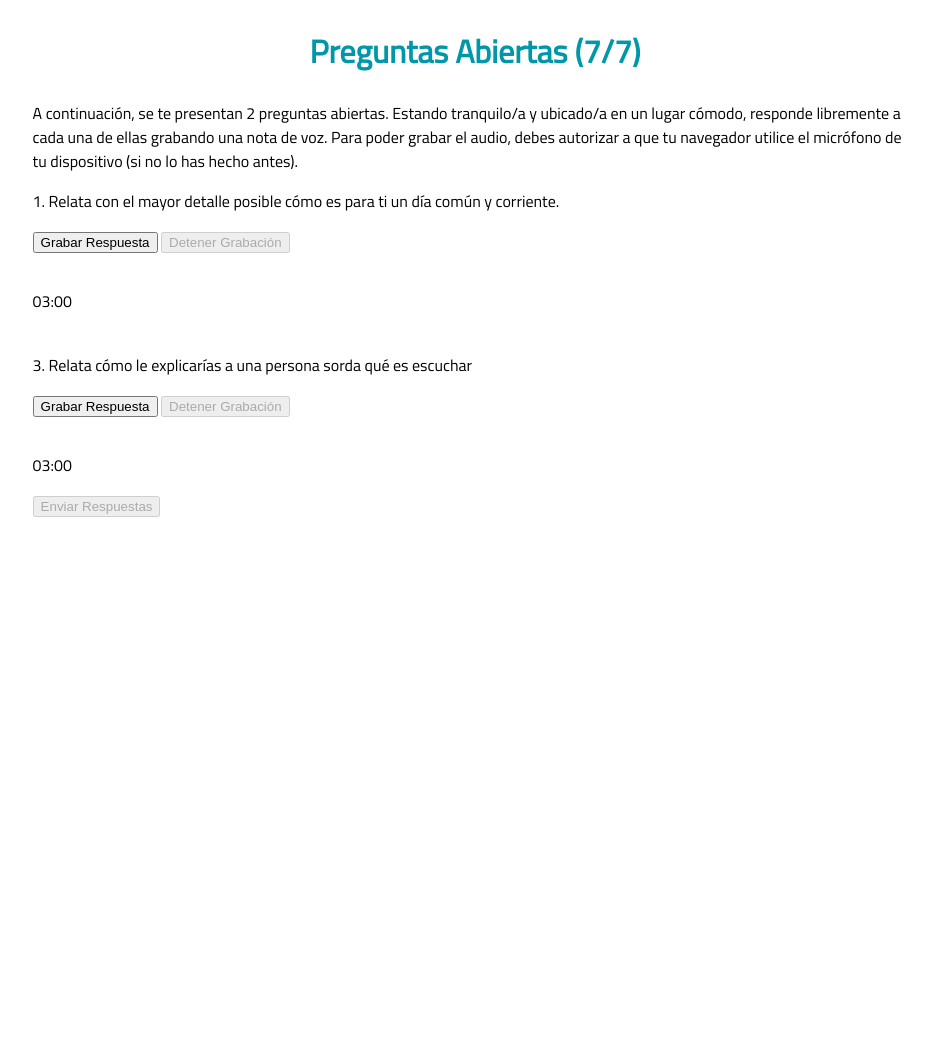
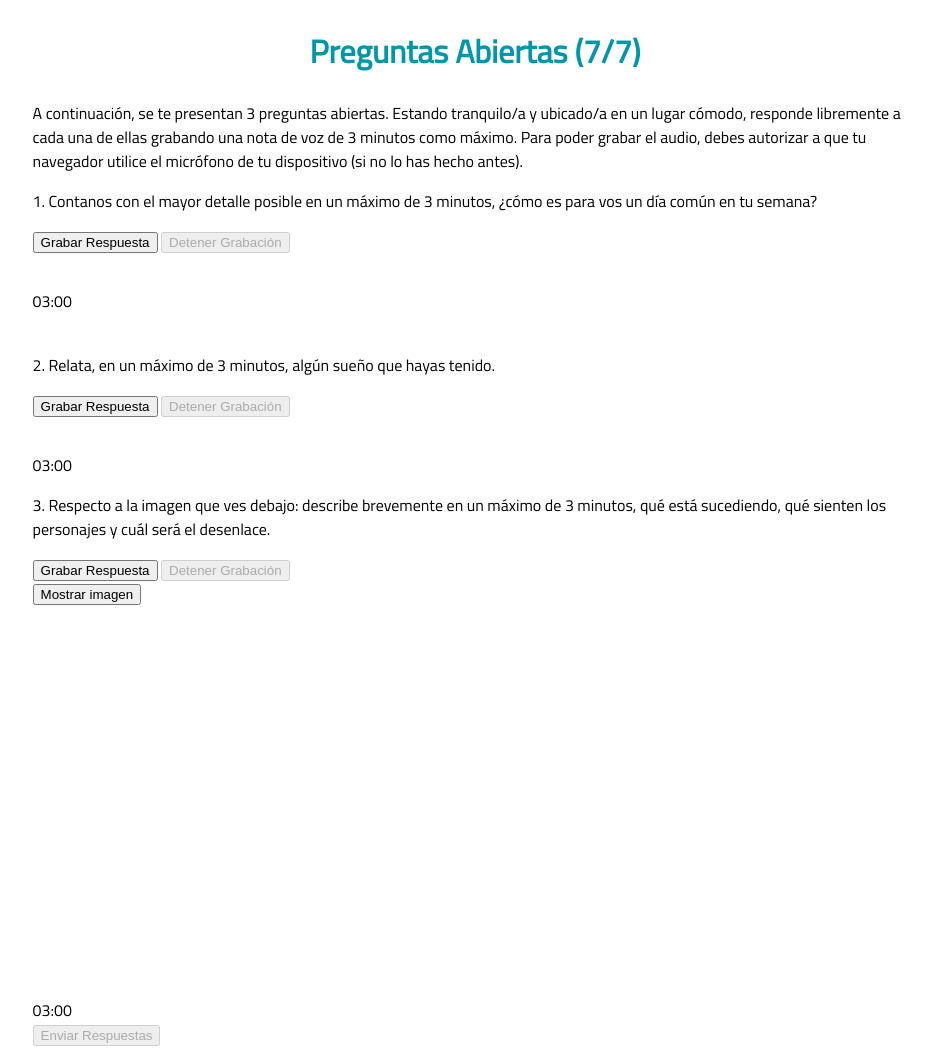
Before and after one commit to almadana/emarQuestionnaire, a Flask app: page /open in a window 1280 px wide. Shown: the whole page, without its empty margins (165-1097 px from the left). Before the commit the page ends 517 px from the top, so only its background shows below. Run offline with Flask 3, Linux system fonts and the light colour scheme; some libraries are stand-ins or nearby versions.

Commit message:
imagene agregada en open, y nueva og_image

```diff
--- a/website/templates/open.html
+++ b/website/templates/open.html
@@ -13,29 +13,40 @@
 <body>
     <h2>Preguntas Abiertas (7/7)</h2>
     <main>
-    <p>A continuación, se te presentan 2 preguntas abiertas. Estando tranquilo/a y ubicado/a en un lugar cómodo, responde libremente a cada una de ellas grabando una nota de voz. Para poder grabar el audio, debes autorizar a que tu navegador utilice el micrófono de tu dispositivo (si no lo has hecho antes).</p>
+    <p>A continuación, se te presentan 3 preguntas abiertas. Estando tranquilo/a y ubicado/a en un lugar cómodo, responde libremente a cada una de ellas grabando una nota de voz de 3 minutos como máximo. Para poder grabar el audio, debes autorizar a que tu navegador utilice el micrófono de tu dispositivo (si no lo has hecho antes).</p>
 
         <!-- Question 1 -->
-    <p>1. Relata con el mayor detalle posible cómo es para ti un día común y corriente.</p>
+    <p>1. Contanos con el mayor detalle posible en un máximo de 3 minutos, ¿cómo es para vos un día común en tu semana?</p>
     <button id="recordButton1" onclick="startRecording(1)" class="recordButton">Grabar Respuesta</button>
     <button id="stopButton1" onclick="stopRecording(1)" class="stopButton" disabled>Detener Grabación</button>
     <input type="file" accept="audio/*" id="audioUpload1" style="display:none;"><div id="tick1" style="visibility:hidden"><img src="static/img/tick.png" style="width:30px;height:30px"></div>
     <div id="timer1">03:00</div>
     <br>
 
-    <!-- Question 3 -->
-    <p>3. Relata cómo le explicarías a una persona sorda qué es escuchar</p>
+    <!-- Question 2 -->
+    <p>2. Relata, en un máximo de 3 minutos, algún sueño que hayas tenido.</p>
     <button id="recordButton2" onclick="startRecording(2)" class="recordButton">Grabar Respuesta</button>
     <button id="stopButton2" onclick="stopRecording(2)" class="stopButton" disabled>Detener Grabación</button>
     <br>
-    <input type="file" accept="audio/*" id="audioUpload3" style="display:none;"><div id="tick2" style="visibility:hidden"><img src="static/img/tick.png" style="width:30px;height:30px"></div>
+    <input type="file" accept="audio/*" id="audioUpload2" style="display:none;"><div id="tick2" style="visibility:hidden"><img src="static/img/tick.png" style="width:30px;height:30px"></div>
     <div id="timer2">03:00</div>
 
-</p>
+        <!-- Question 3 -->
+    <p>3. Respecto a la imagen que ves debajo: describe brevemente en un máximo de 3 minutos, qué está sucediendo, qué sienten los personajes y cuál será el desenlace.</p>
+    <button id="recordButton3" onclick="startRecording(3)" class="recordButton">Grabar Respuesta</button>
+    <button id="stopButton3" onclick="stopRecording(3)" class="stopButton" disabled>Detener Grabación</button>
+    <br>
+    <button id="boton_imagen" onclick="mostrar_imagen()">Mostrar imagen</button>
+
+    <input type="file" accept="audio/*" id="audioUpload3" style="display:none;"><div id="tick3" style="visibility:hidden"><img src="static/img/tick.png" style="width:30px;height:30px"></div>
+    <div id="imagen_test" style="visibility:hidden"><img src="static/img/test.png"></div>
+
+    <div id="timer3">03:00</div>
+
+
+
 
     <button onclick="submitAnswers()" disabled id="enviar">Enviar Respuestas</button>
-
-</p>
 
 
 
@@ -45,6 +56,18 @@
     let audioBlobs = {};
 
     var interval;
+
+    function mostrar_imagen() {
+        boton = document.getElementById('boton_imagen')
+        if ( boton.innerText == "Mostrar imagen") {
+            document.getElementById('imagen_test').style.visibility = 'visible';
+            boton.innerText = "Ocultar imagen";
+        }
+        else {
+            document.getElementById('imagen_test').style.visibility = 'hidden';
+            boton.innerText = "Mostrar imagen";
+        }
+    }
 
     function startTimer(duration, display) {
         var timer = duration, minutes, seconds;
```
Also changed, not shown: website/templates/information.html (+14 -16 lines), website/static/img/og_image.png (added), website/static/img/test.png (added).
